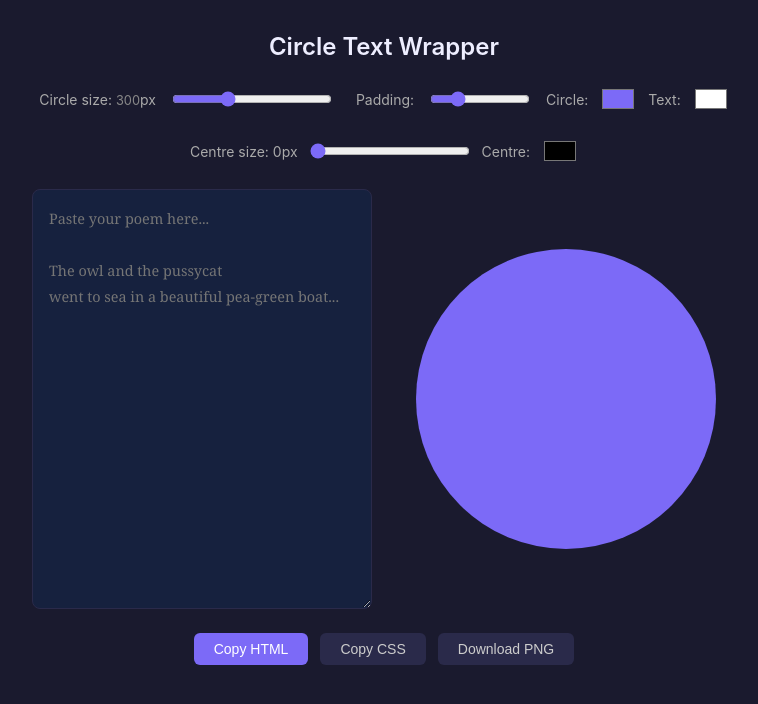
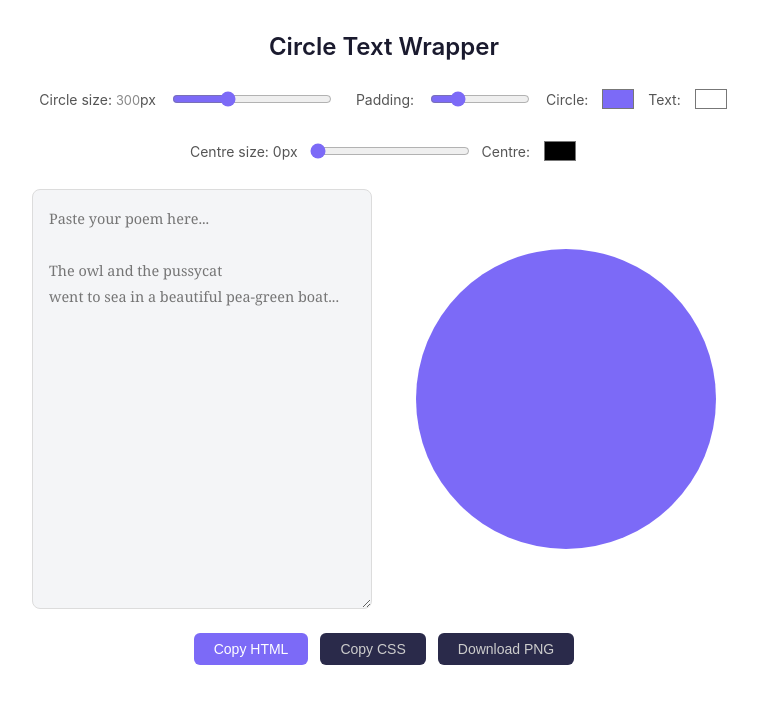
Before and after one commit to Horsethecompanion/circle-text-wrapper, a plain HTML site: page index.html in a window 1280 px wide. Shown: the whole page, without its empty margins (256-1014 px from the left). Drawn offline with Linux system fonts and the light colour scheme.

Commit message:
Light theme: white background, light textarea, dark text

```diff
--- a/index.html
+++ b/index.html
@@ -13,8 +13,8 @@
 
     body {
       font-family: -apple-system, BlinkMacSystemFont, 'Segoe UI', sans-serif;
-      background: #1a1a2e;
-      color: #e0e0e0;
+      background: #ffffff;
+      color: #1a1a2e;
       min-height: 100vh;
       display: flex;
       flex-direction: column;
@@ -26,7 +26,7 @@
     h1 {
       font-size: 1.5rem;
       font-weight: 600;
-      color: #eef;
+      color: #1a1a2e;
     }
 
     .controls {
@@ -39,7 +39,7 @@
 
     label {
       font-size: 0.875rem;
-      color: #aaa;
+      color: #555;
     }
 
     input[type="range"] {
@@ -59,10 +59,10 @@
     textarea {
       width: 340px;
       height: 420px;
-      background: #16213e;
-      border: 1px solid #2a2a4a;
+      background: #f4f5f7;
+      border: 1px solid #dcdcdc;
       border-radius: 8px;
-      color: #e0e0e0;
+      color: #1a1a2e;
       font-family: 'Georgia', serif;
       font-size: 0.9rem;
       line-height: 1.8;
@@ -213,8 +213,8 @@
       bottom: 1.5rem;
       left: 50%;
       transform: translateX(-50%) translateY(80px);
-      background: #2a2a4a;
-      color: #ddd;
+      background: #1a1a2e;
+      color: #e0e0e0;
       padding: 0.5rem 1rem;
       border-radius: 6px;
       font-size: 0.85rem;
```
